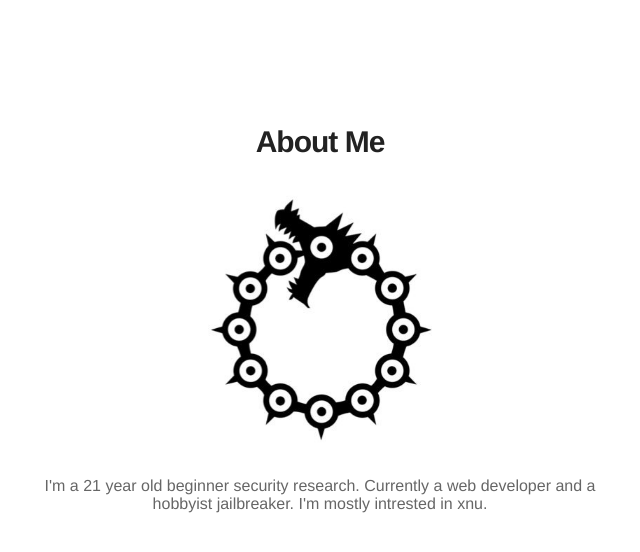
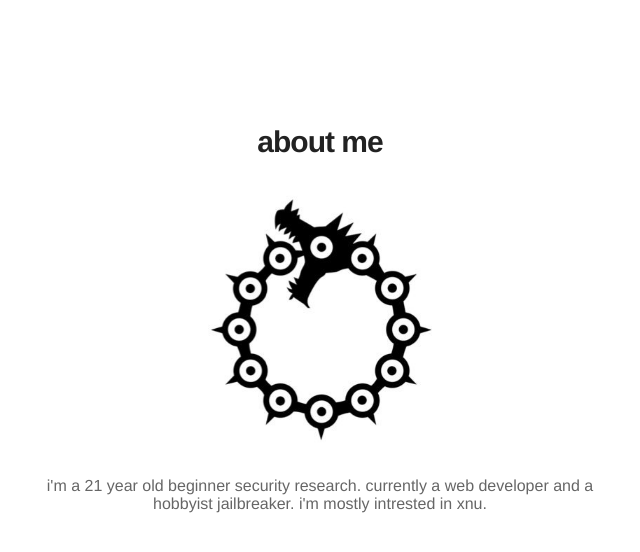
Before and after one commit to jdzmfg/jdzmfg.github.io, a Jekyll site: the page built from about.html, in a window 1280 px wide. Shown: the top 552 px of the page, without its empty margins (320-960 px from the left). Built offline with Jekyll 4.4.1, drawn with Linux system fonts in a browser that asks for light colours.

Commit message:
Initial commit

```diff
--- a/about.html
+++ b/about.html
@@ -4,9 +4,9 @@ title: about
 ---
 
 <section class="lost-container">
-  <h1>About Me</h1>
+  <h1>about me</h1>
   <div class="link">
     <img class="selfie" alt="{{ site.name }}" src="{{ site.url }}/assets/images/dragon.jpg" />
   </div>
-  <br>I'm a 21 year old beginner security research. Currently a web developer and a hobbyist jailbreaker. I'm mostly intrested in xnu.<br/>
+  <br>i'm a 21 year old beginner security research. currently a web developer and a hobbyist jailbreaker. i'm mostly intrested in xnu.<br/>
 </section>
```
